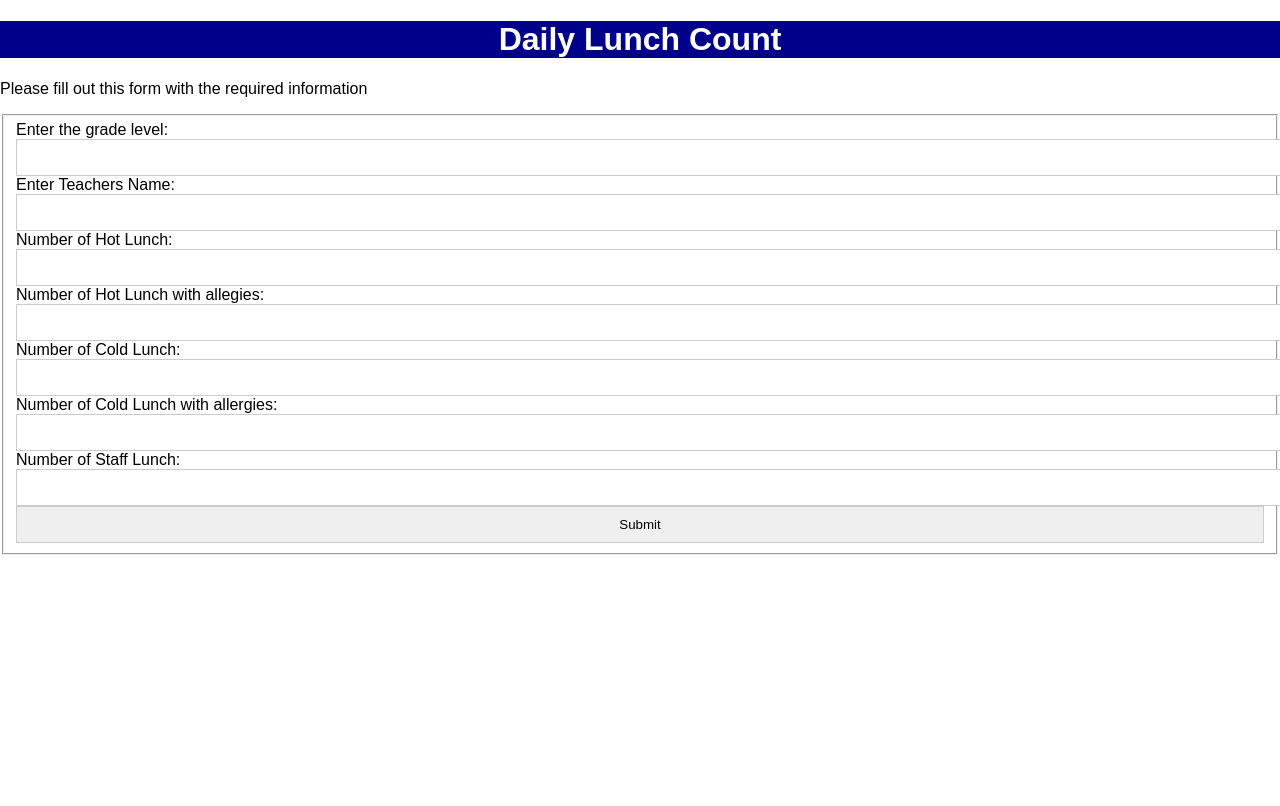
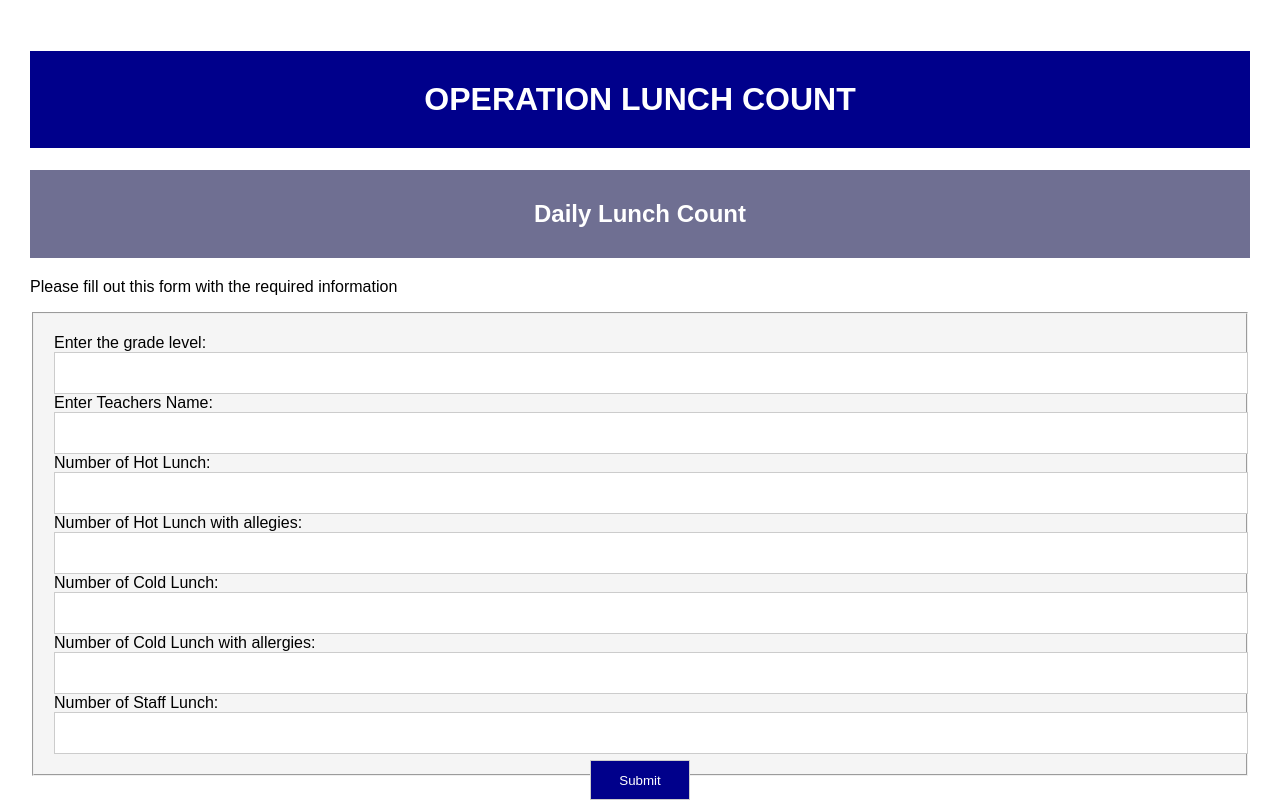
Before and after one commit to USU-ITLS-x265-23-summer/Kassy-Oveson--Project, a plain HTML site: page index.html in a window 1280 px wide. Drawn offline with Linux system fonts and the light colour scheme; no server answers.

Commit message:
change submit button & adjusting title

```diff
--- a/index.html
+++ b/index.html
@@ -1,8 +1,9 @@
 <!DOCTYPE html>
 <html lang="en">
   <head>
-    <meta charset="UTF-8">
-    <title>OPERATION LUNCH COUNT</title>
+    <meta charset="UTF-10">
+    <title>OPERATION LUNCH COUNT
+    </title>
    <title>Lakeview Academy</title>
 
     <link rel="stylesheet" href="style/primary.css" />
@@ -10,7 +11,8 @@
     </head>
   </head>
   <body>
-    <h1>Daily Lunch Count</h1>
+    <h1>OPERATION LUNCH COUNT</h1>
+    <h2>Daily Lunch Count</h2>
     <p>Please fill out this form with the required information</p>
         <fieldset>
         <label for="grade-level">Enter the grade level: <input id="grade-level" type="text" name="grade-level" required /></label>
--- a/style/primary.css
+++ b/style/primary.css
@@ -1,16 +1,22 @@
 body {
     font-family: sans-serif;
     margin: 0;
-    padding: 10;
+    padding: 30px;
   }
 
   h1 {
     background-color: #00008B;
     color: #FFFFFF;
     text-align: center;
-    border: 1px solid #0008b;
-
+    border: 10px solid #0008B;
+    padding: 30px;
 }
+h2 {
+    background-color: #6f6f92;
+    color: #FFFFFF;
+    text-align: center;
+    border: 10px solid #0008B;
+    padding: 30px;
 
   }
 
@@ -21,6 +27,7 @@ body {
 
   input {
     width: 100%;
+    height: 20px;
     padding: 10px;
     border: 1px solid #CCCCCC;
   }
@@ -33,7 +40,20 @@ body {
     background-color: #00008B;
     color: #FFFFFF;
   }
+  input[type="submit"] {
+    width: 100px;
+    height: 40px;
+    background-color: #00008B;
+    color: #FFFFFF;
+    border: 1px solid #CCCCCC;
 
+  }
+  input[type="submit"] {
+    position: absolute;
+    bottom: 0;
+    left: 50%;
+    transform: translate(-50%, 0);
+  }
   .centered {
     text-align: center;
   }
```
